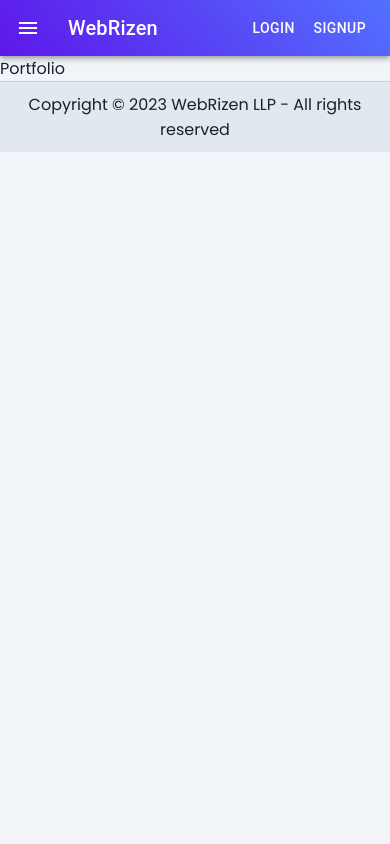
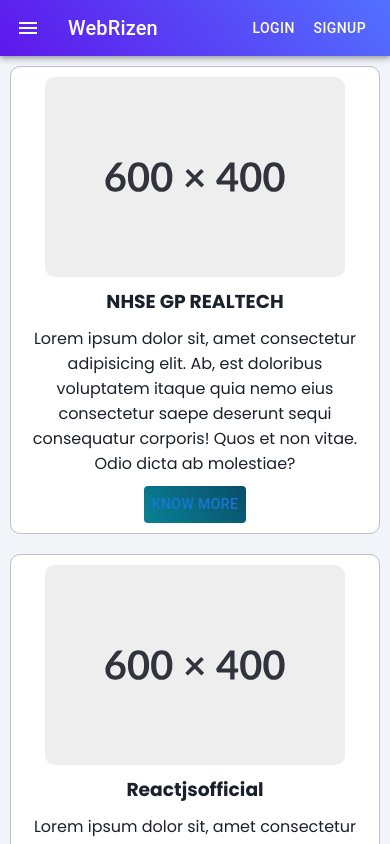
Before and after one commit to Webrizen/webrizen, a Next.js app: page /portfolio in a window 390 px wide. Shown: the top 844 px of the page. Built offline with nearby package versions, Linux system fonts and the light colour scheme.

Commit message:
making it responsive

```diff
--- a/app/api/route.js
+++ b/app/api/route.js
@@ -28,16 +28,18 @@
       ],
       portfolio: [
         {
+          id: '01',
           title: "NHSE GP REALTECH",
           description: "Lorem ipsum dolor sit, amet consectetur adipisicing elit. Ab, est doloribus voluptatem itaque quia nemo eius consectetur saepe deserunt sequi consequatur corporis! Quos et non vitae. Odio dicta ab molestiae?",
           link: "https://nhsegprealtech.com/",
-          IMG: "https://nhsegprealtech.com/wp-content/uploads/2022/12/cropped-WhatsApp-Image-2022-12-03-at-19.43.03-2-180x180.jpeg",
+          image: "/placeholder.svg",
         },
         {
+          id: "02",
           title: "Reactjsofficial",
           description: "Lorem ipsum dolor sit, amet consectetur adipisicing elit. Ab, est doloribus voluptatem itaque quia nemo eius consectetur saepe deserunt sequi consequatur corporis! Quos et non vitae. Odio dicta ab molestiae?",
           link: "https://reactjsofficial.com/",
-          IMG: "https://www.reactjsofficial.com/favicon.png",
+          image: "/placeholder.svg",
         }
       ],
     };
--- a/app/portfolio/page.jsx
+++ b/app/portfolio/page.jsx
@@ -1,9 +1,64 @@
-import React from 'react'
+'use client';
+import React, { useEffect, useState } from 'react';
+import styles from '@/app/styles/services.module.css';
+import Image from 'next/image';
+import Link from 'next/link';
+import { Button, Card, CardContent, CardMedia, Typography, Skeleton } from '@mui/material';
 
-export default function page() {
+export default function Page() {
+  const [portfolio, setPortfolio] = useState([]);
+  const [loading, setLoading] = useState(true);
+
+  useEffect(() => {
+    const fetchData = async () => {
+      try {
+        const response = await fetch('/api');
+        const data = await response.json();
+        setPortfolio(data.portfolio);
+        setLoading(false);
+      } catch (error) {
+        console.error('Error fetching services:', error);
+        setLoading(false);
+      }
+    };
+
+    fetchData();
+  }, []);
+
   return (
-    <div>
-      Portfolio
-    </div>
-  )
+    <>
+      <div className={styles.Services}>
+        {loading ? (
+          // Display skeleton cards while loading
+          Array.from({ length: 4 }).map((_, index) => (
+            <Card key={index} sx={{ height: '400px' }}>
+              <Skeleton variant="rectangular" animation="wave" sx={{ height: 200 }} />
+              <CardContent>
+                <Typography variant="h5">
+                  <Skeleton animation="wave" width="60%" />
+                </Typography>
+                <Typography variant="body1" sx={{ mt: 2 }}>
+                  <Skeleton animation="wave" width="80%" />
+                  <Skeleton animation="wave" width="60%" />
+                </Typography>
+              </CardContent>
+            </Card>
+          ))
+        ) : (
+          <>
+          {portfolio.map((portfolio, index) => (
+            <div className={styles.card} key={index}>
+              <Image src={portfolio.image} alt='Services Image' loading='lazy' width={0} height={0} style={{ height: '200px', width: 'auto', borderRadius: '10px' }} />
+              <h3>{portfolio.title}</h3>
+              <p>{portfolio.description}</p>
+              <Link href={`/portfolio/${portfolio.id}`}>
+                <Button className={styles.Button}>Know More</Button>
+              </Link>
+            </div>
+          ))}
+          </>
+        )}
+      </div>
+    </>
+  );
 }
--- a/app/styles/login.module.css
+++ b/app/styles/login.module.css
@@ -73,6 +73,9 @@
         width: 100%;
         height: 100%;
     }
+    .css-cuefkz-MuiContainer-root{
+        padding: 0;
+    }
 }
 
 @media only screen and (max-width: 280px) {
--- a/app/styles/services.module.css
+++ b/app/styles/services.module.css
@@ -26,3 +26,14 @@
     background: linear-gradient(50deg, #088395, #0A4D68);
     color: #fff;
 }
+@media only screen and (max-width: 768px) {
+    .Services{
+        grid-template-columns: 1fr;
+        padding: 10px;
+        height: auto;
+    }
+    .card > img{
+        width: 100%;
+        height: 100%;
+    }
+}
```
